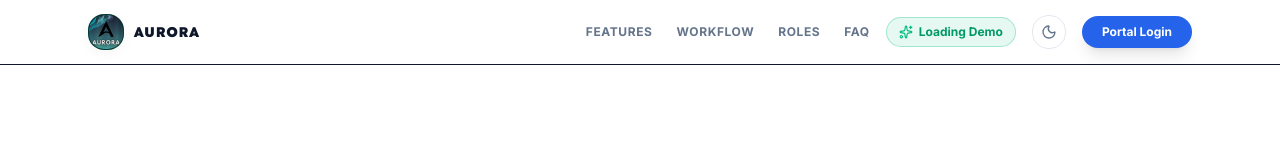
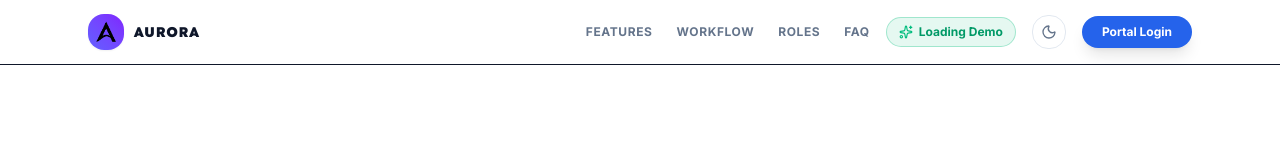
Before and after one commit to gnmngo/aurora-parsu, a Next.js app: page / in a window 1280 px wide. Shown: the top 151 px of the page. Built offline with nearby package versions, Linux system fonts and the light colour scheme; no server answers.

Commit message:
revert(ui): preserve original logo throughout the system while keeping dedicated loading animation

```diff
--- a/src/components/ui/aurora-logo.tsx
+++ b/src/components/ui/aurora-logo.tsx
@@ -13,7 +13,6 @@ interface AuroraLogoProps {
   textColor?: string;
   subtext?: string;
   title?: string;
-  useHeroImage?: boolean;
 }
 
 const SIZE_MAP = {
@@ -30,15 +29,12 @@ export function AuroraLogo({
   textColor = "text-white",
   subtext,
   title,
-  useHeroImage = true,
 }: AuroraLogoProps) {
   const [imageError, setImageError] = useState(false);
 
   const dimension = typeof size === "number" ? size : SIZE_MAP[size].px;
   const iconClass = typeof size === "number" ? "h-5 w-5" : SIZE_MAP[size].iconSize;
   const tooltipText = title ?? `AURORA — ${APP_ACRONYM_MEANING}`;
-
-  const imageSrc = useHeroImage && !imageError ? "/aurora-hero-logo.jpg" : "/logo.png";
 
   return (
     <div
@@ -47,20 +43,20 @@ export function AuroraLogo({
     >
       <div
         style={{ width: dimension, height: dimension }}
-        className="relative flex shrink-0 items-center justify-center overflow-hidden rounded-xl bg-slate-950 border border-emerald-500/30 shadow-md transition-all hover:border-emerald-400"
+        className="relative flex shrink-0 items-center justify-center overflow-hidden rounded-xl bg-gradient-to-tr from-indigo-500 to-violet-600 shadow-sm transition-all"
       >
         {!imageError ? (
           <Image
-            src={imageSrc}
+            src="/logo.png"
             alt="AURORA Logo"
             width={dimension}
             height={dimension}
-            className="h-full w-full object-cover scale-105"
+            className="h-full w-full object-contain"
             onError={() => setImageError(true)}
             priority
           />
         ) : (
-          <Sparkles className={cn(iconClass, "text-emerald-400")} />
+          <Sparkles className={cn(iconClass, "text-white")} />
         )}
       </div>
 
```
